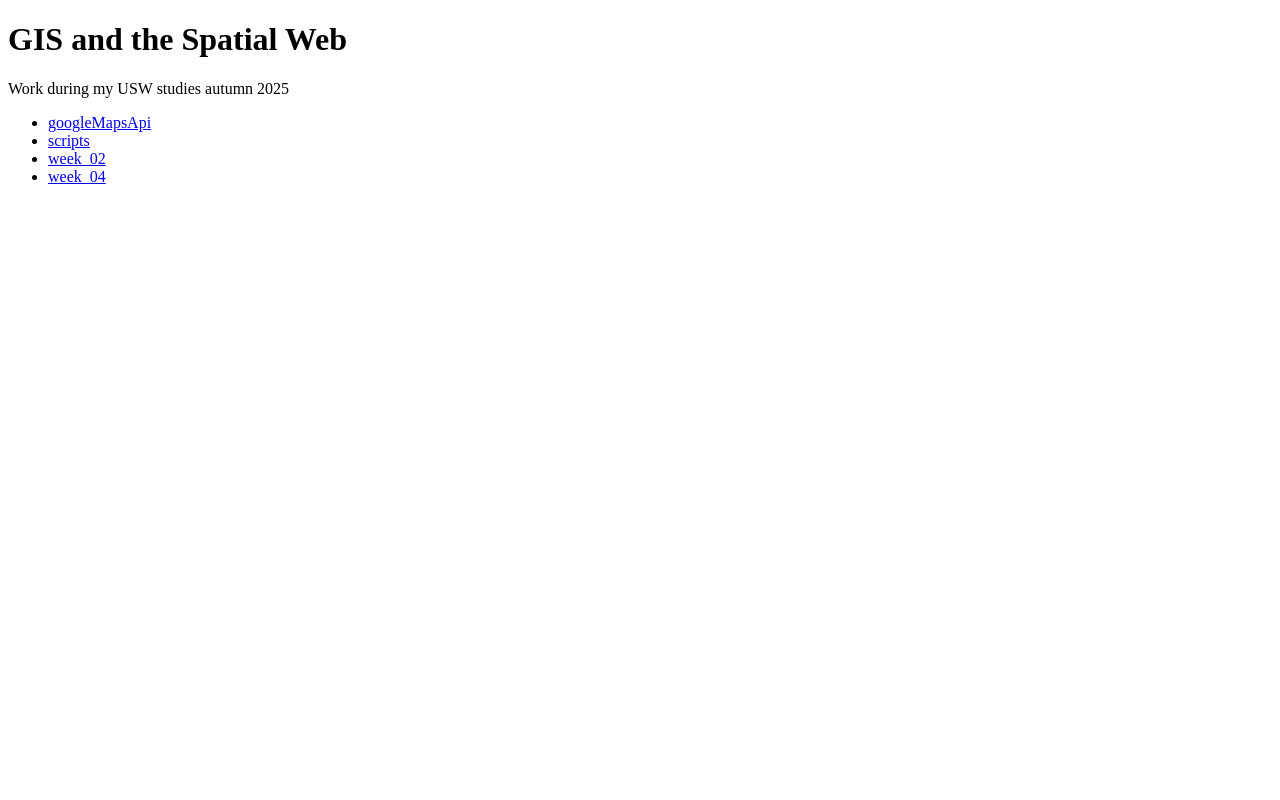
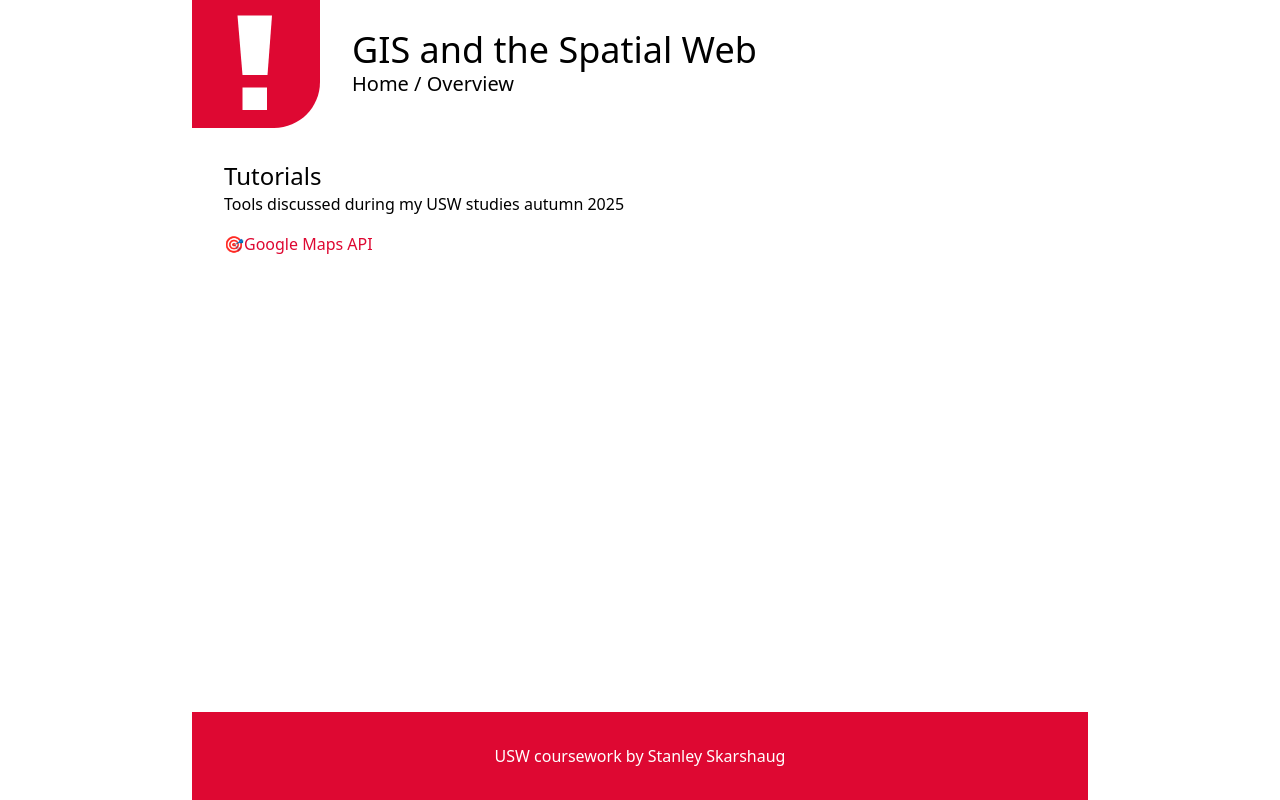
Before and after one commit to mEsUsah/usw-gis, a PHP site: page / in a window 1280 px wide. Run offline with PHP 8.4, Linux system fonts and the light colour scheme.

Commit message:
fix(index): apply design

```diff
--- a/index.php
+++ b/index.php
@@ -3,23 +3,28 @@
 <head>
     <meta charset="UTF-8">
     <meta name="viewport" content="width=device-width, initial-scale=1.0">
-    <title>USW - GIS</title>
-    <link rel="icon" type="image/svg+xml" href="favicon.svg">
+    <title>USW GIS | Home</title>
+    <link rel="icon" type="image/svg+xml" href="/favicon.svg">
+    <script src="https://cdn.jsdelivr.net/npm/@tailwindcss/browser@4"></script>
 </head>
-<body>
-    <h1>GIS and the Spatial Web</h1>
-    <p>Work during my USW studies autumn 2025</p>
-    <ul>
-        <?php
-            // list all directories
-            $files = scandir(__DIR__);
-            foreach ($files as $file) {
-                // only list visible directories
-                if (is_dir($file) && substr($file, 0, 1) !== '.') {
-                    echo '<li><a href="' . $file . '">' . $file . '</a></li>';
-                }
-            }
-        ?>
-    </ul>
+<body class="w-full max-w-4xl mx-auto flex flex-col h-screen">
+    <header class="flex flex-row gap-4 lg:gap-8 items-center">
+        <img src="/favicon.svg" alt="Logo for USW coursework by Stanley Skarshaug" class="h-24 lg:h-32">
+        <div class="pr-2">
+            <h1 class="text-xl lg:text-4xl font-medium">GIS and the Spatial Web</h1>
+            <p class="text-md lg:text-xl">Home / Overview</p>
+        </div>
+    </header>
+    <main class="m-4 lg:m-8 flex-grow">
+        <h2 class="text-lg lg:text-2xl font-medium">Tutorials</h2>
+        <p class=" mb-4">Tools discussed during my USW studies autumn 2025</p>
+        <ul>
+            <li>🎯<a href="/googleMapsApi" class="text-[#DE0832] hover:underline">Google Maps API</a></li>
+        </ul>
+
+    </main>
+    <footer class="bg-[#DE0832] text-white py-8">
+        <p class="text-center">USW coursework by Stanley Skarshaug</p>
+    </footer>
 </body>
 </html>
```
